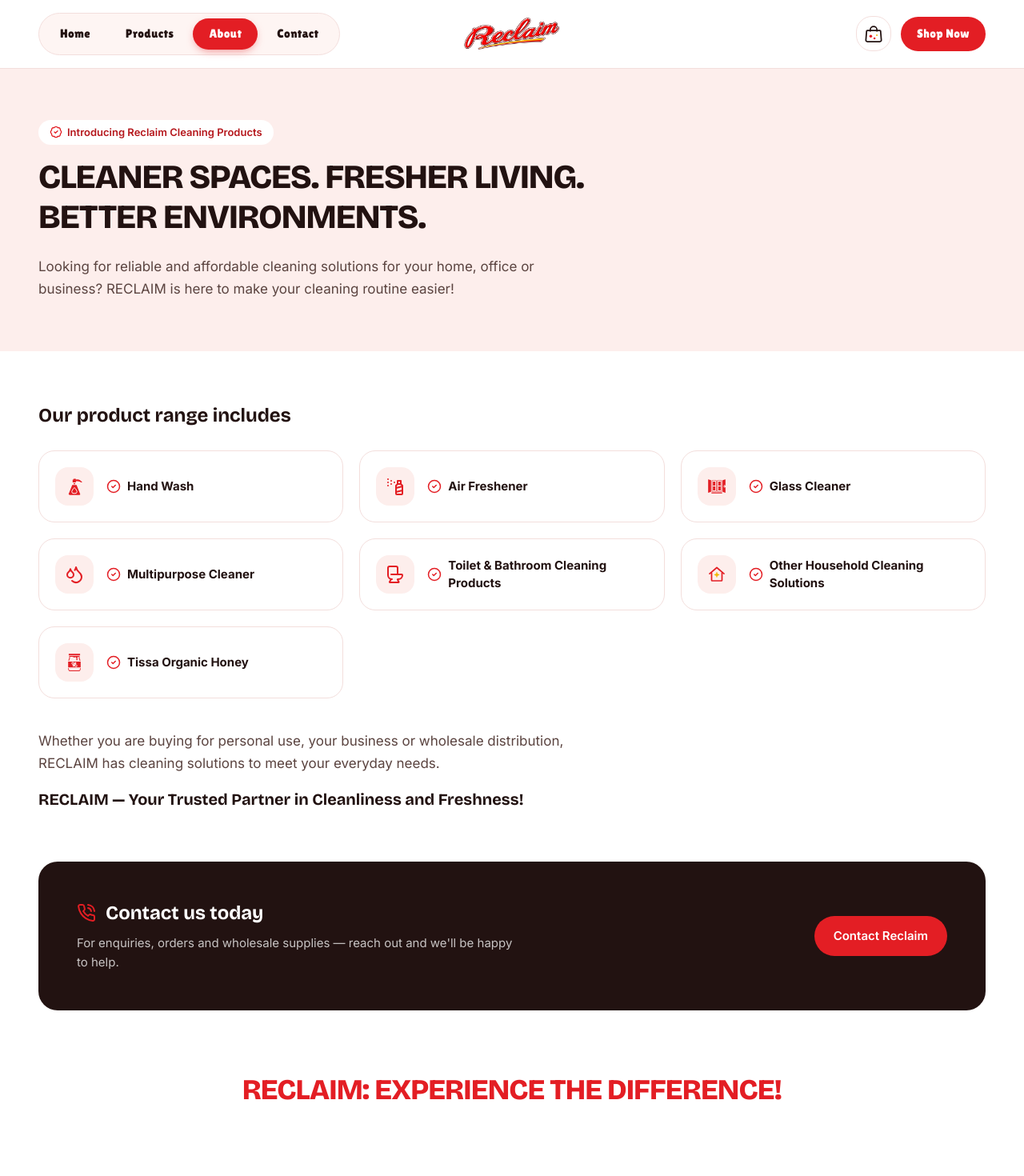
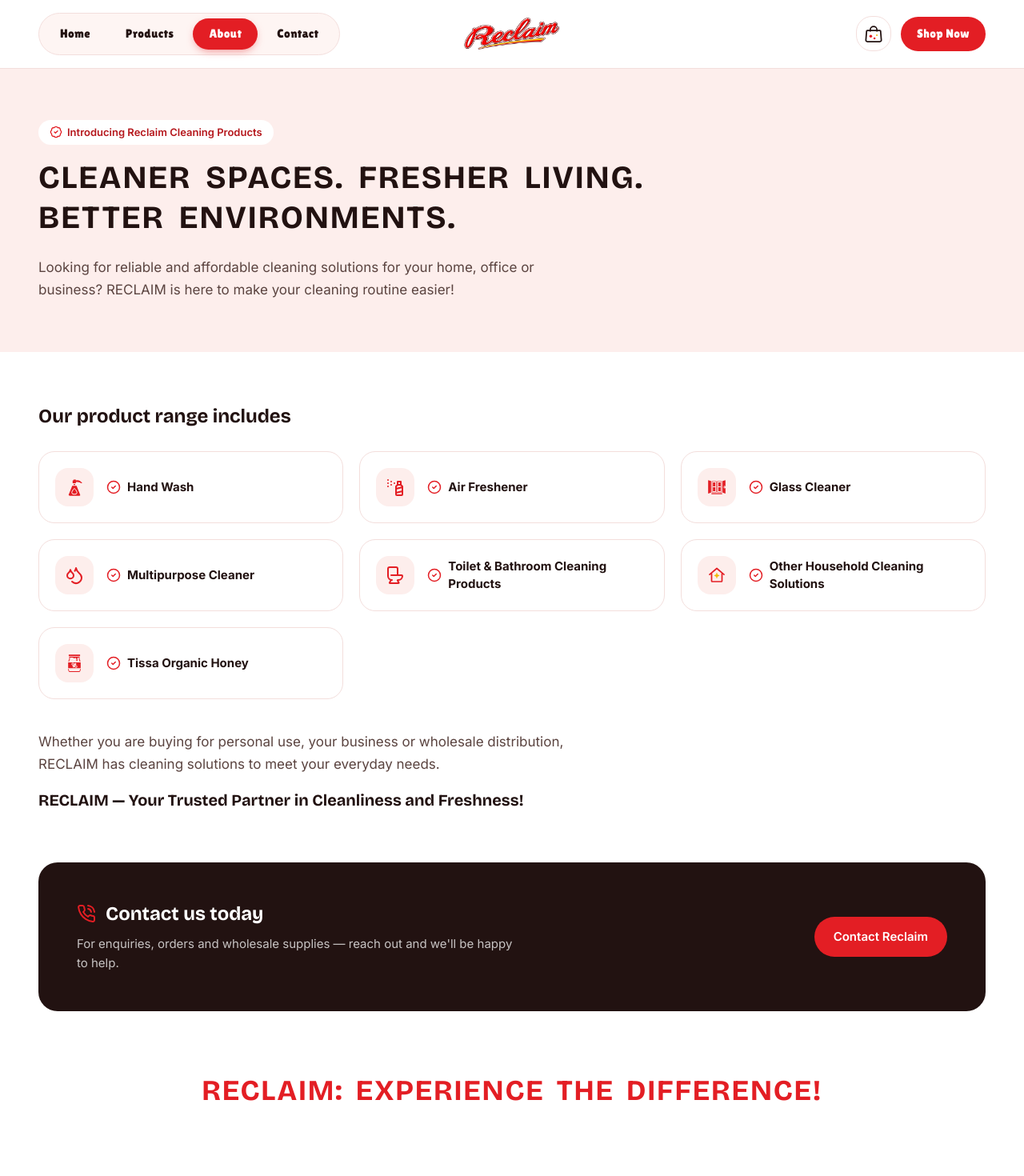
Before and after one commit to reclaim41096/reclaim.store, a Next.js app: page /about in a window 1280 px wide. Shown: the top 1470 px of the page at 80% size. Built offline with nearby package versions, Linux system fonts and the light colour scheme; a web font is replaced by a local one.

Commit message:
About: more letter and word spacing in banner headings, lighter weight

```diff
--- a/src/app/about/page.tsx
+++ b/src/app/about/page.tsx
@@ -27,7 +27,7 @@ export default function AboutPage() {
         <span className="mb-4 inline-flex w-fit items-center gap-1.5 rounded-full bg-white px-3.5 py-1.5 text-[13px] font-semibold text-brand-dark">
           <LuBadgeCheck size={16} className="text-brand" /> Introducing Reclaim Cleaning Products
         </span>
-        <h1 className="max-w-3xl font-shout text-[28px] font-extrabold uppercase leading-[1.18] tracking-tight text-ink md:text-[42px]">
+        <h1 className="max-w-3xl font-shout text-[24px] font-bold uppercase leading-[1.3] tracking-[0.05em] [word-spacing:0.18em] text-ink md:text-[40px] md:leading-[1.25]">
           Cleaner spaces. Fresher living.
           <br />
           Better environments.
@@ -76,7 +76,7 @@ export default function AboutPage() {
       </section>
 
       <section className="mb-16 px-6 py-10 text-center md:px-12">
-        <h2 className="font-shout text-2xl font-extrabold uppercase tracking-tight text-brand md:text-4xl">
+        <h2 className="font-shout text-xl font-bold uppercase leading-snug tracking-[0.05em] [word-spacing:0.15em] text-brand md:text-4xl">
           Reclaim: Experience the Difference!
         </h2>
       </section>
```
